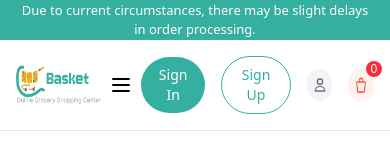
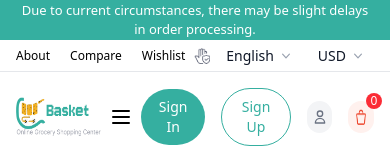
Before and after one commit to YoussefMohamedElAnsary/Basket, a React (Vite) app: page / in a window 390 px wide. Shown: the top 153 px of the page. Built offline with nearby package versions, Linux system fonts and the light colour scheme; no server answers.

Commit message:
fixed nav

```diff
--- a/package.json
+++ b/package.json
@@ -11,6 +11,7 @@
   },
   "dependencies": {
     "@fortawesome/fontawesome-svg-core": "^7.0.0",
+    "@fortawesome/free-brands-svg-icons": "^7.0.0",
     "@fortawesome/free-solid-svg-icons": "^7.0.0",
     "@fortawesome/react-fontawesome": "^0.2.3",
     "@headlessui/react": "^2.2.6",
--- a/src/components/Navbar.jsx
+++ b/src/components/Navbar.jsx
@@ -35,7 +35,7 @@ const Navbar = () => {
             </div>
 
             {/* Secondary bar */}
-            <div className='bg-white w-full h-8 items-center justify-center px-4 md:px-8 lg:px-32 border-b border-gray-200 hidden md:flex'>
+            <div className='bg-white w-full h-8 items-center justify-center px-4 md:px-8 lg:px-32 border-b border-gray-200 flex md:flex'>
                 <ul className='flex items-center gap-5 text-[12px] mr-auto'>
                     <Link to="/about" className="cursor-pointer">About</Link>
                     <li><Link to="/" className="cursor-pointer">Compare</Link></li>
```
Also changed, not shown: 1 other file (tests, documents, lock files or other folders).
